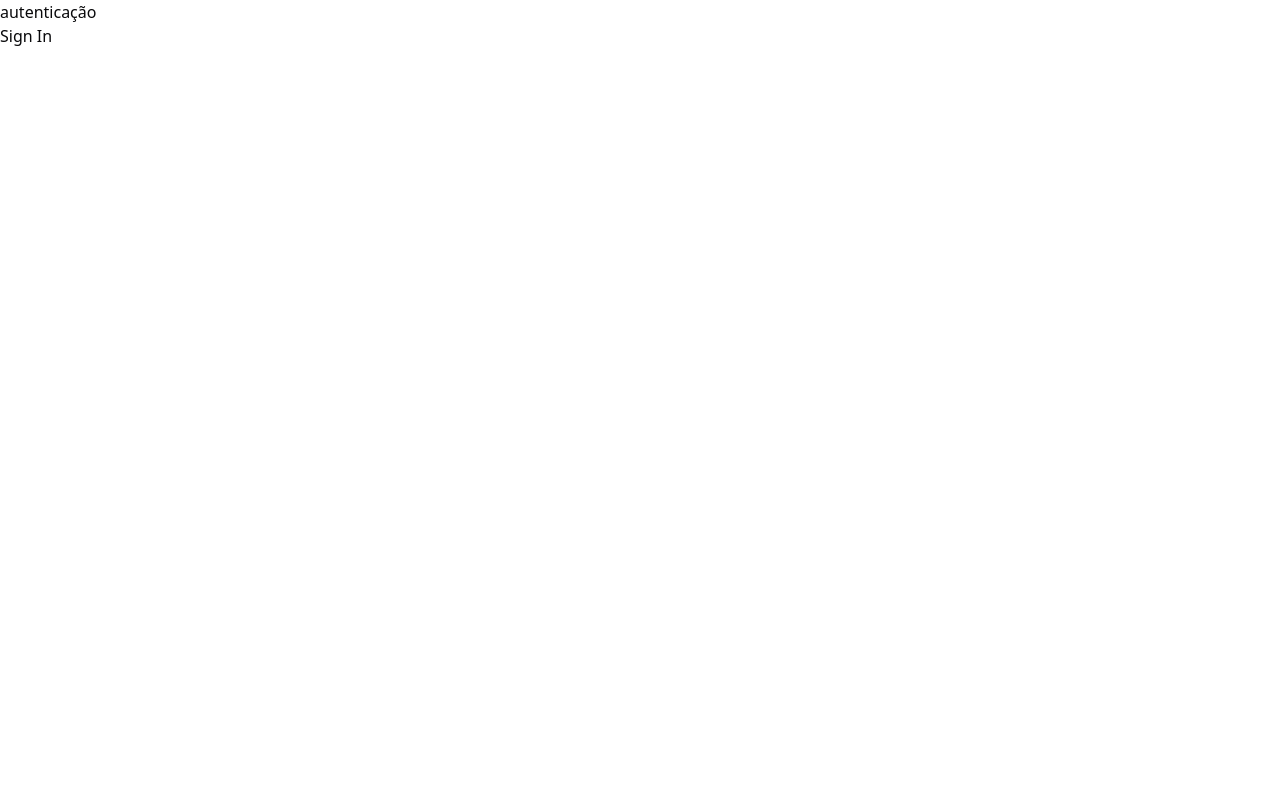
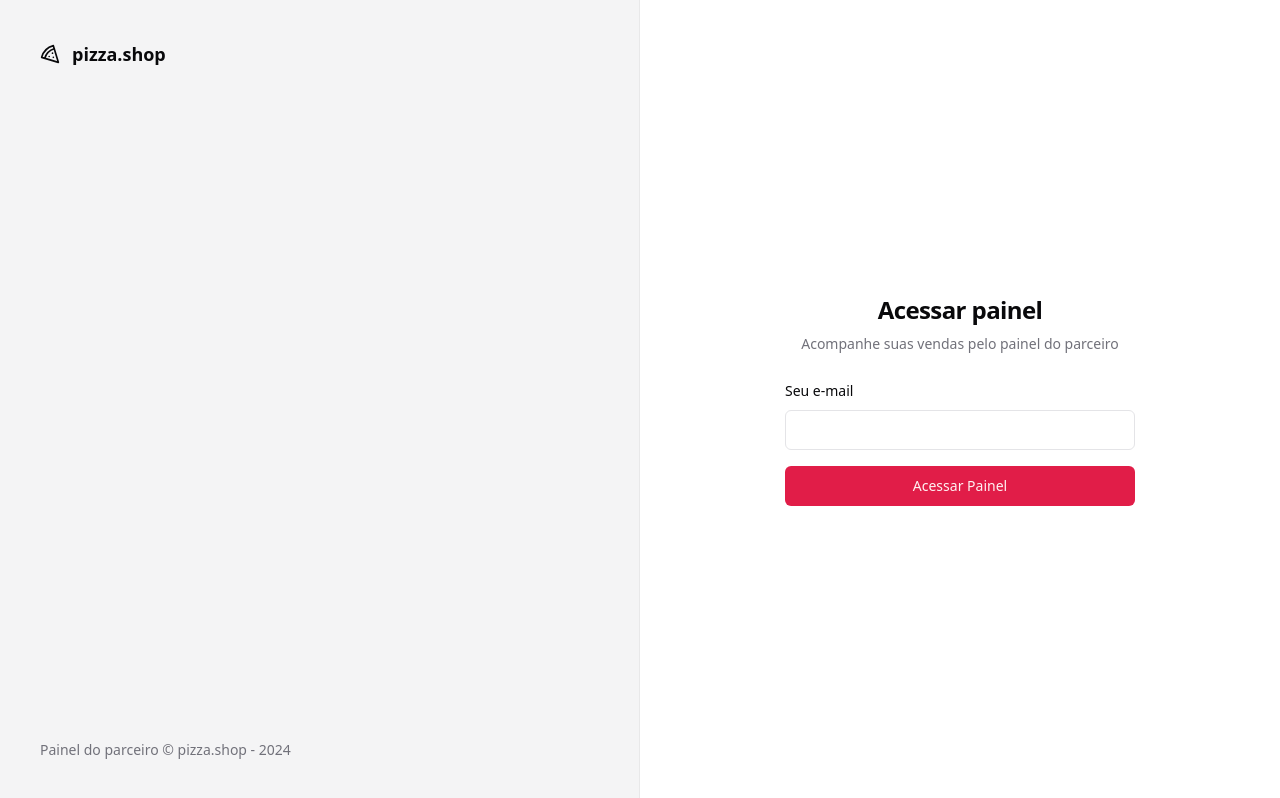
Before and after one commit to Carolbrandes/pizzashop-web, a React (Vite) app: page /sign-in in a window 1280 px wide. Built offline with nearby package versions, Linux system fonts and the light colour scheme.

Commit message:
feat/sign In page

```diff
--- a/package.json
+++ b/package.json
@@ -10,6 +10,7 @@
     "preview": "vite preview"
   },
   "dependencies": {
+    "@radix-ui/react-label": "^2.0.2",
     "@radix-ui/react-slot": "^1.0.2",
     "class-variance-authority": "^0.7.0",
     "clsx": "^2.1.0",
--- /dev/null
+++ b/src/components/ui/input.tsx
@@ -0,0 +1,25 @@
+import * as React from 'react'
+
+import { cn } from '@/lib/utils'
+
+export interface InputProps
+  extends React.InputHTMLAttributes<HTMLInputElement> {}
+
+const Input = React.forwardRef<HTMLInputElement, InputProps>(
+  ({ className, type, ...props }, ref) => {
+    return (
+      <input
+        type={type}
+        className={cn(
+          'flex h-10 w-full rounded-md border border-input bg-background px-3 py-2 text-sm ring-offset-background file:border-0 file:bg-transparent file:text-sm file:font-medium placeholder:text-muted-foreground focus-visible:outline-none focus-visible:ring-2 focus-visible:ring-ring focus-visible:ring-offset-2 disabled:cursor-not-allowed disabled:opacity-50',
+          className,
+        )}
+        ref={ref}
+        {...props}
+      />
+    )
+  },
+)
+Input.displayName = 'Input'
+
+export { Input }
--- /dev/null
+++ b/src/components/ui/label.tsx
@@ -0,0 +1,24 @@
+import * as LabelPrimitive from '@radix-ui/react-label'
+import { cva, type VariantProps } from 'class-variance-authority'
+import * as React from 'react'
+
+import { cn } from '@/lib/utils'
+
+const labelVariants = cva(
+  'text-sm font-medium leading-none peer-disabled:cursor-not-allowed peer-disabled:opacity-70',
+)
+
+const Label = React.forwardRef<
+  React.ElementRef<typeof LabelPrimitive.Root>,
+  React.ComponentPropsWithoutRef<typeof LabelPrimitive.Root> &
+    VariantProps<typeof labelVariants>
+>(({ className, ...props }, ref) => (
+  <LabelPrimitive.Root
+    ref={ref}
+    className={cn(labelVariants(), className)}
+    {...props}
+  />
+))
+Label.displayName = LabelPrimitive.Root.displayName
+
+export { Label }
--- a/src/global.css
+++ b/src/global.css
@@ -1,70 +1,55 @@
 @tailwind base;
 @tailwind components;
 @tailwind utilities;
+
 
 @layer base {
   :root {
     --background: 0 0% 100%;
     --foreground: 240 10% 3.9%;
-
     --card: 0 0% 100%;
     --card-foreground: 240 10% 3.9%;
-
     --popover: 0 0% 100%;
     --popover-foreground: 240 10% 3.9%;
-
-    --primary: 240 5.9% 10%;
-    --primary-foreground: 0 0% 98%;
-
+    --primary: 346.8 77.2% 49.8%;
+    --primary-foreground: 355.7 100% 97.3%;
     --secondary: 240 4.8% 95.9%;
     --secondary-foreground: 240 5.9% 10%;
-
     --muted: 240 4.8% 95.9%;
     --muted-foreground: 240 3.8% 46.1%;
-
     --accent: 240 4.8% 95.9%;
     --accent-foreground: 240 5.9% 10%;
-
     --destructive: 0 84.2% 60.2%;
     --destructive-foreground: 0 0% 98%;
-
     --border: 240 5.9% 90%;
     --input: 240 5.9% 90%;
-    --ring: 240 10% 3.9%;
-
+    --ring: 346.8 77.2% 49.8%;
     --radius: 0.5rem;
   }
 
   .dark {
-    --background: 240 10% 3.9%;
-    --foreground: 0 0% 98%;
-
-    --card: 240 10% 3.9%;
-    --card-foreground: 0 0% 98%;
-
-    --popover: 240 10% 3.9%;
-    --popover-foreground: 0 0% 98%;
-
-    --primary: 0 0% 98%;
-    --primary-foreground: 240 5.9% 10%;
-
+    --background: 20 14.3% 4.1%;
+    --foreground: 0 0% 95%;
+    --card: 24 9.8% 10%;
+    --card-foreground: 0 0% 95%;
+    --popover: 0 0% 9%;
+    --popover-foreground: 0 0% 95%;
+    --primary: 346.8 77.2% 49.8%;
+    --primary-foreground: 355.7 100% 97.3%;
     --secondary: 240 3.7% 15.9%;
     --secondary-foreground: 0 0% 98%;
-
-    --muted: 240 3.7% 15.9%;
+    --muted: 0 0% 15%;
     --muted-foreground: 240 5% 64.9%;
-
-    --accent: 240 3.7% 15.9%;
+    --accent: 12 6.5% 15.1%;
     --accent-foreground: 0 0% 98%;
-
     --destructive: 0 62.8% 30.6%;
-    --destructive-foreground: 0 0% 98%;
-
+    --destructive-foreground: 0 85.7% 97.3%;
     --border: 240 3.7% 15.9%;
     --input: 240 3.7% 15.9%;
-    --ring: 240 4.9% 83.9%;
+    --ring: 346.8 77.2% 49.8%;
   }
 }
+
 
 @layer base {
   * {
--- a/src/pages/_layouts/auth.tsx
+++ b/src/pages/_layouts/auth.tsx
@@ -1,11 +1,21 @@
+import { Pizza } from 'lucide-react'
 import { Outlet } from 'react-router-dom'
 
-export  function AuthLayout() {
+export function AuthLayout() {
   return (
-    <div>
-      <h1>autenticação</h1>
+    <div className="grid min-h-screen grid-cols-2">
+      <div className="flex h-full flex-col justify-between border-r border-foreground/5 bg-muted p-10 text-muted-foreground">
+        <div className="flex items-center gap-3 text-lg text-foreground">
+          <Pizza className="h-5 w-5" />
+          <span className="font-semibold">pizza.shop</span>
+        </div>
 
-      <div>
+        <footer className="text-sm">
+          Painel do parceiro &copy; pizza.shop - {new Date().getFullYear()}
+        </footer>
+      </div>
+
+      <div className="flex flex-col items-center justify-center">
         <Outlet />
       </div>
     </div>
--- a/src/pages/auth/sign-in.tsx
+++ b/src/pages/auth/sign-in.tsx
@@ -1,10 +1,37 @@
-import { Helmet } from "react-helmet-async";
+import { Helmet } from 'react-helmet-async'
 
-export  function SignIn() {
+import { Button } from '@/components/ui/button'
+import { Input } from '@/components/ui/input'
+import { Label } from '@/components/ui/label'
+
+export function SignIn() {
   return (
-    <div>
-        <Helmet title="Login" />
-      Sign In
-    </div>
+    <>
+      <Helmet title="Login" />
+      <div className="p-8">
+        <div className="flex w-[350px] flex-col justify-center gap-6">
+          <div className="flex flex-col gap-2 text-center">
+            <h1 className="text-2xl font-semibold tracking-tight">
+              Acessar painel
+            </h1>
+
+            <p className="text-sm text-muted-foreground">
+              Acompanhe suas vendas pelo painel do parceiro
+            </p>
+          </div>
+
+          <form className="space-y-4">
+            <div className="space-y-2">
+              <Label htmlFor="email">Seu e-mail</Label>
+              <Input type="email" id="email" />
+            </div>
+
+            <Button className="w-full" type="submit">
+              Acessar Painel
+            </Button>
+          </form>
+        </div>
+      </div>
+    </>
   )
 }
```
Also changed, not shown: src/components/ui/button.tsx (+21 -21 lines), 1 other file (tests, documents, lock files or other folders).
